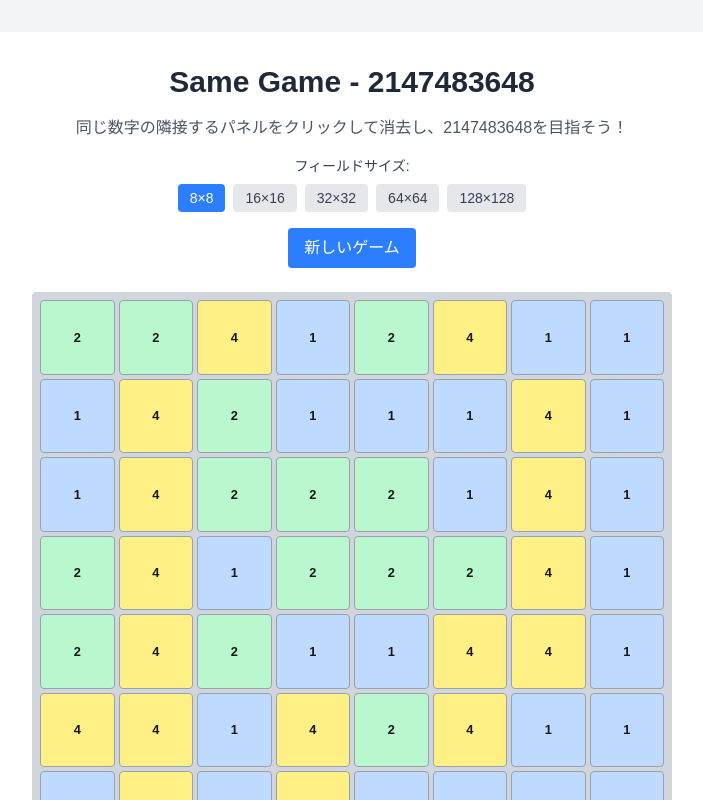
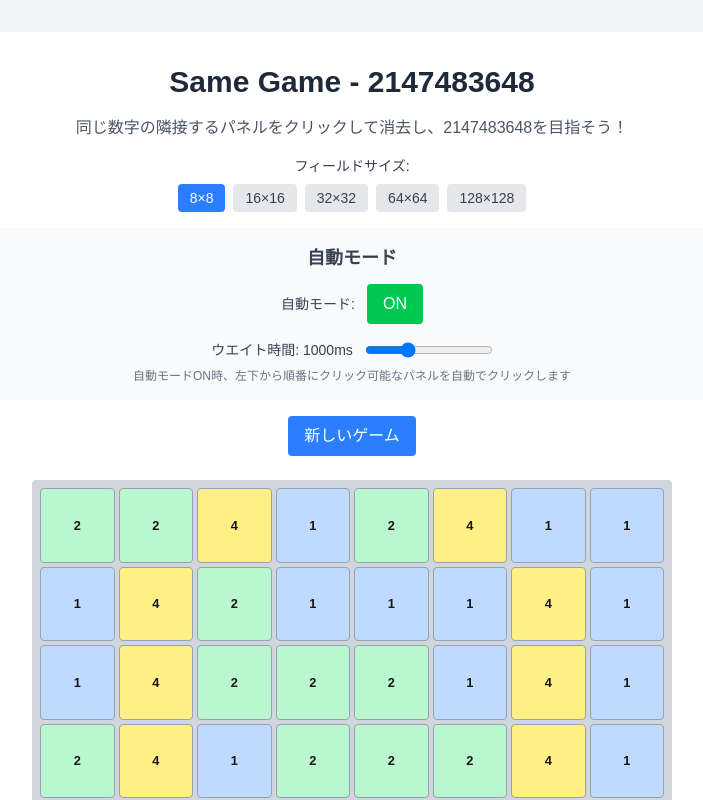
Before and after one commit to cyrus07424/2147483648, a Next.js app: page / in a window 1280 px wide. Shown: the top 800 px of the page, without its empty margins (288-991 px from the left). Built offline with nearby package versions, Linux system fonts and the light colour scheme.

Commit message:
Implement automatic mode with ON/OFF switch and wait time slider
Co-authored-by: cyrus07424 <35634468+cyrus07424@users.noreply.github.com>

```diff
--- a/app/components/SameGame.tsx
+++ b/app/components/SameGame.tsx
@@ -1,6 +1,6 @@
 'use client';
 
-import React, { useState, useCallback } from 'react';
+import React, { useState, useCallback, useEffect, useRef } from 'react';
 
 type Panel = number | null;
 type GameBoard = Panel[][];
@@ -34,6 +34,9 @@ const SameGame: React.FC = () => {
   const [boardSize, setBoardSize] = useState<BoardSize>(8);
   const [board, setBoard] = useState<GameBoard>(() => generateInitialBoard(8));
   const [gameWon, setGameWon] = useState(false);
+  const [isAutoMode, setIsAutoMode] = useState(false);
+  const [waitTime, setWaitTime] = useState(1000); // milliseconds
+  const autoModeTimeoutRef = useRef<NodeJS.Timeout | null>(null);
 
   // Find all connected panels of the same number
   const findConnectedPanels = useCallback((board: GameBoard, startRow: number, startCol: number, boardSize: BoardSize): [number, number][] => {
@@ -135,6 +138,22 @@ const SameGame: React.FC = () => {
     return newBoard;
   }, []);
 
+  // Find the first clickable panel, scanning from bottom-left
+  const findClickablePanel = useCallback((): [number, number] | null => {
+    // Scan from bottom-left to top-right
+    for (let row = boardSize - 1; row >= 0; row--) {
+      for (let col = 0; col < boardSize; col++) {
+        if (board[row][col] !== null) {
+          const connectedPanels = findConnectedPanels(board, row, col, boardSize);
+          if (connectedPanels.length >= 2) {
+            return [row, col];
+          }
+        }
+      }
+    }
+    return null;
+  }, [board, boardSize, findConnectedPanels]);
+
   // Handle panel click
   const handlePanelClick = useCallback((row: number, col: number) => {
     if (gameWon || board[row][col] === null) return;
@@ -181,6 +200,7 @@ const SameGame: React.FC = () => {
   const resetGame = useCallback(() => {
     setBoard(generateInitialBoard(boardSize));
     setGameWon(false);
+    setIsAutoMode(false); // Stop auto mode when resetting
   }, [boardSize]);
 
   // Handle board size change
@@ -188,7 +208,49 @@ const SameGame: React.FC = () => {
     setBoardSize(newSize);
     setBoard(generateInitialBoard(newSize));
     setGameWon(false);
+    setIsAutoMode(false); // Stop auto mode when changing board size
   }, []);
+
+  // Execute automatic mode
+  const executeAutoMode = useCallback(() => {
+    if (!isAutoMode || gameWon) return;
+
+    const clickablePanel = findClickablePanel();
+    if (clickablePanel) {
+      const [row, col] = clickablePanel;
+      handlePanelClick(row, col);
+
+      // Schedule next execution
+      autoModeTimeoutRef.current = setTimeout(executeAutoMode, waitTime);
+    } else {
+      // No clickable panels found, stop auto mode
+      setIsAutoMode(false);
+    }
+  }, [isAutoMode, gameWon, findClickablePanel, handlePanelClick, waitTime]);
+
+  // Handle auto mode toggle
+  const toggleAutoMode = useCallback(() => {
+    setIsAutoMode(prev => !prev);
+  }, []);
+
+  // Effect to manage auto mode execution
+  useEffect(() => {
+    if (isAutoMode && !gameWon) {
+      autoModeTimeoutRef.current = setTimeout(executeAutoMode, waitTime);
+    } else {
+      if (autoModeTimeoutRef.current) {
+        clearTimeout(autoModeTimeoutRef.current);
+        autoModeTimeoutRef.current = null;
+      }
+    }
+
+    return () => {
+      if (autoModeTimeoutRef.current) {
+        clearTimeout(autoModeTimeoutRef.current);
+        autoModeTimeoutRef.current = null;
+      }
+    };
+  }, [isAutoMode, gameWon, executeAutoMode, waitTime]);
 
   // Get panel color based on value
   const getPanelColor = (value: number | null): string => {
@@ -279,6 +341,52 @@ const SameGame: React.FC = () => {
               </div>
             </div>
 
+            <div className="mb-4 p-4 bg-gray-50 rounded-lg">
+              <h3 className="text-lg font-semibold text-gray-700 mb-3">自動モード</h3>
+
+              <div className="flex flex-col items-center gap-4">
+                <div className="flex items-center gap-3">
+                  <label className="text-sm font-medium text-gray-700">
+                    自動モード:
+                  </label>
+                  <button
+                    onClick={toggleAutoMode}
+                    disabled={gameWon}
+                    className={`
+                      px-4 py-2 rounded font-medium transition-colors
+                      ${isAutoMode
+                        ? 'bg-red-500 hover:bg-red-600 text-white'
+                        : 'bg-green-500 hover:bg-green-600 text-white'
+                      }
+                      ${gameWon ? 'opacity-50 cursor-not-allowed' : ''}
+                    `}
+                  >
+                    {isAutoMode ? 'OFF' : 'ON'}
+                  </button>
+                </div>
+
+                <div className="flex items-center gap-3">
+                  <label className="text-sm font-medium text-gray-700">
+                    ウエイト時間: {waitTime}ms
+                  </label>
+                  <input
+                    type="range"
+                    min="100"
+                    max="3000"
+                    step="100"
+                    value={waitTime}
+                    onChange={(e) => setWaitTime(Number(e.target.value))}
+                    className="w-32"
+                    disabled={gameWon}
+                  />
+                </div>
+              </div>
+
+              <p className="text-xs text-gray-500 mt-2 text-center">
+                自動モードON時、左下から順番にクリック可能なパネルを自動でクリックします
+              </p>
+            </div>
+
             <button
               onClick={resetGame}
               className="bg-blue-500 hover:bg-blue-600 text-white px-4 py-2 rounded"
@@ -301,19 +409,20 @@ const SameGame: React.FC = () => {
               row.map((panel, colIndex) => (
                 <button
                   key={`${rowIndex}-${colIndex}`}
-                  onClick={() => handlePanelClick(rowIndex, colIndex)}
+                  onClick={() => !isAutoMode && handlePanelClick(rowIndex, colIndex)}
                   className={`
                     aspect-square text-xs font-bold rounded border border-gray-400
                     hover:border-gray-600 transition-colors flex items-center justify-center
                     ${getPanelColor(panel)}
-                    ${panel === null ? 'cursor-default' : 'cursor-pointer'}
+                    ${panel === null || isAutoMode ? 'cursor-default' : 'cursor-pointer'}
+                    ${isAutoMode ? 'opacity-75' : ''}
                   `}
                   style={{
                     fontSize: boardSize > 32 ? '0.6rem' : boardSize > 16 ? '0.7rem' : '0.8rem',
                     minWidth: boardSize > 64 ? '16px' : boardSize > 32 ? '20px' : boardSize > 16 ? '24px' : '48px',
                     minHeight: boardSize > 64 ? '16px' : boardSize > 32 ? '20px' : boardSize > 16 ? '24px' : '48px'
                   }}
-                  disabled={gameWon || panel === null}
+                  disabled={gameWon || panel === null || isAutoMode}
                 >
                   {panel}
                 </button>
```
